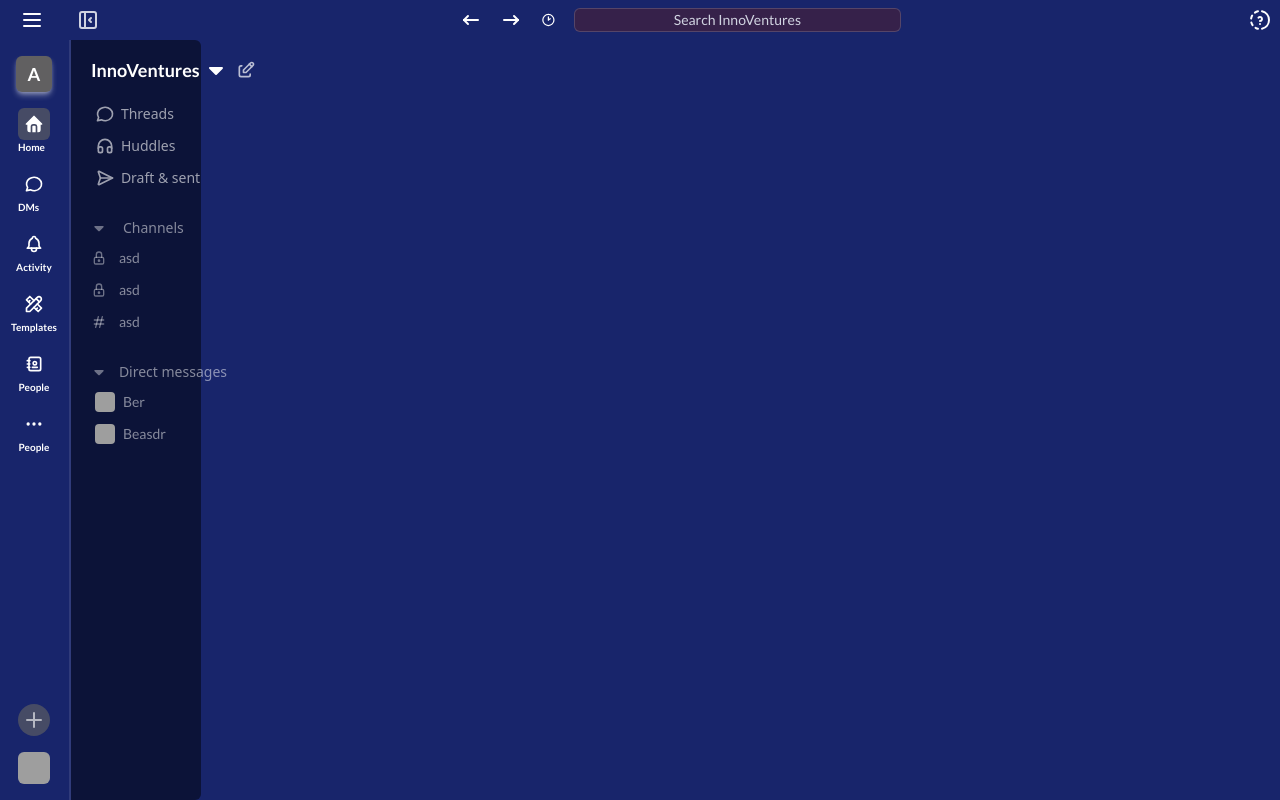
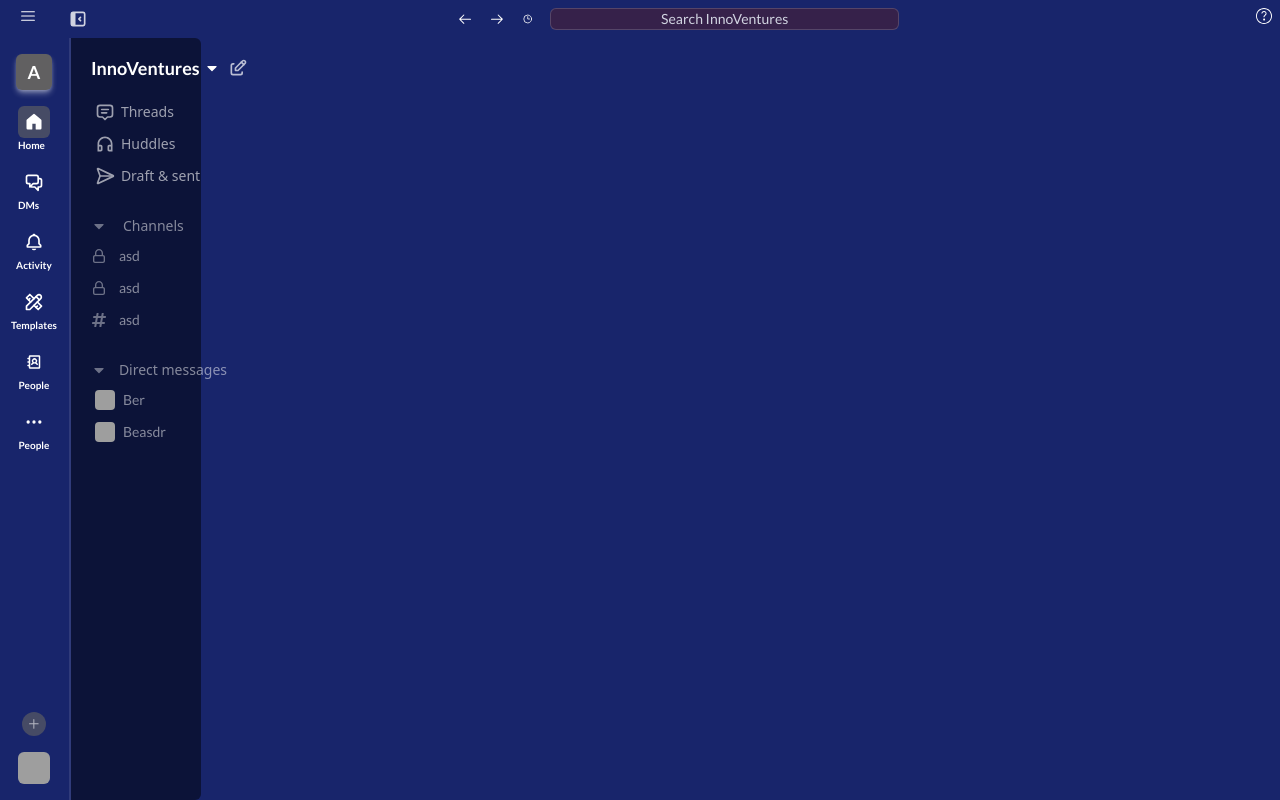
Before and after one commit to BerkantKazangirler/firebase-slack, a React (Vite) app: page /workspace in a window 1280 px wide. Built offline with nearby package versions, Linux system fonts and the light colour scheme; grey boxes are pictures that could not be loaded.

Commit message:
fix: 5846 requests were solved

```diff
--- a/package.json
+++ b/package.json
@@ -12,7 +12,6 @@
   "dependencies": {
     "@radix-ui/react-dropdown-menu": "^2.1.12",
     "@radix-ui/react-tooltip": "^1.2.4",
-    "@tabler/icons-react": "^3.31.0",
     "@types/node": "^22.14.1",
     "class-variance-authority": "^0.7.1",
     "classnames": "^2.5.1",
@@ -23,6 +22,7 @@
     "react": "^19.0.0",
     "react-dom": "^19.0.0",
     "react-hook-form": "^7.56.0",
+    "react-icons": "^5.5.0",
     "tailwind-merge": "^3.2.0",
     "tailwindcss-animate": "^1.0.7",
     "vite-plugin-svgr": "^4.3.0"
--- a/src/components/ui/header.tsx
+++ b/src/components/ui/header.tsx
@@ -1,14 +1,12 @@
+import { GoArrowLeft, GoArrowRight } from "react-icons/go";
+import { FaCaretLeft, FaCaretRight } from "react-icons/fa";
+import { LuClock3 } from "react-icons/lu";
 import {
-  IconArrowNarrowLeft,
-  IconArrowNarrowRight,
-  IconCaretLeftFilled,
-  IconCaretRightFilled,
-  IconClockHour2,
-  IconLayoutSidebarLeftCollapse,
-  IconLayoutSidebarLeftExpand,
-  IconMenu2,
-  IconProgressHelp,
-} from "@tabler/icons-react";
+  TbLayoutSidebarLeftCollapse,
+  TbLayoutSidebarLeftCollapseFilled,
+} from "react-icons/tb";
+import { TfiHelpAlt } from "react-icons/tfi";
+import { RxHamburgerMenu } from "react-icons/rx";
 import {
   Button,
   Tooltip,
@@ -26,7 +24,7 @@ export const Header = () => {
     <TooltipProvider>
       <div className="w-full flex flex-row p-2 justify-between">
         <div className="flex flex-row gap-8 px-3">
-          <IconMenu2 stroke={2} className="text-white" />
+          <RxHamburgerMenu className="text-white" />
 
           <Tooltip>
             <TooltipTrigger asChild>
@@ -35,15 +33,9 @@ export const Header = () => {
                 className="opacity-80"
               >
                 {collapse ? (
-                  <IconLayoutSidebarLeftExpand
-                    stroke={2}
-                    className="text-white"
-                  />
+                  <TbLayoutSidebarLeftCollapse className="text-white size-5" />
                 ) : (
-                  <IconLayoutSidebarLeftCollapse
-                    stroke={2}
-                    className="text-white"
-                  />
+                  <TbLayoutSidebarLeftCollapseFilled className="text-white size-5" />
                 )}
               </Button>
             </TooltipTrigger>
@@ -65,7 +57,7 @@ export const Header = () => {
           <Tooltip>
             <TooltipTrigger asChild>
               <Button>
-                <IconArrowNarrowLeft stroke={2} className="text-white" />
+                <GoArrowLeft className="text-white" />
               </Button>
             </TooltipTrigger>
             <TooltipContent className="bg-tooltip_bg gap-1 flex flex-col text-white rounded-md font-lato font-bold">
@@ -74,17 +66,14 @@ export const Header = () => {
                 <span className="bg-black rounded-sm leading-none p-1">
                   Alt
                 </span>
-                <IconCaretLeftFilled
-                  stroke={2}
-                  className="bg-black rounded-sm size-5 leading-none"
-                />
+                <FaCaretLeft className="bg-black rounded-sm size-5 leading-none" />
               </div>
             </TooltipContent>
           </Tooltip>
           <Tooltip>
             <TooltipTrigger asChild>
               <Button>
-                <IconArrowNarrowRight stroke={2} className="text-white" />
+                <GoArrowRight className="text-white" />
               </Button>
             </TooltipTrigger>
             <TooltipContent className="bg-tooltip_bg gap-1 flex flex-col text-white rounded-md font-lato font-bold">
@@ -93,16 +82,13 @@ export const Header = () => {
                 <span className="bg-black rounded-sm leading-none p-1">
                   Alt
                 </span>
-                <IconCaretRightFilled
-                  stroke={2}
-                  className="bg-black rounded-sm size-5 leading-none"
-                />
+                <FaCaretRight className="bg-black rounded-sm size-5 leading-none" />
               </div>
             </TooltipContent>
           </Tooltip>
           <Tooltip>
             <TooltipTrigger asChild className="cursor-pointer">
-              <IconClockHour2 stroke={2} className="text-white p-0.5" />
+              <LuClock3 className="text-white p-0.5 my-auto" />
             </TooltipTrigger>
             <TooltipContent className="bg-tooltip_bg gap-1 flex flex-col text-white rounded-md font-lato font-bold">
               <p>History</p>
@@ -129,7 +115,7 @@ export const Header = () => {
         </div>
         <Tooltip>
           <TooltipTrigger asChild className="cursor-pointer">
-            <IconProgressHelp stroke={2} className="text-white" />
+            <TfiHelpAlt className="text-white" />
           </TooltipTrigger>
           <TooltipContent className="bg-tooltip_bg gap-1 flex flex-col text-white rounded-md font-lato font-bold">
             <p>Help</p>
--- a/src/components/ui/sidebar.tsx
+++ b/src/components/ui/sidebar.tsx
@@ -16,29 +16,16 @@ import {
   TooltipProvider,
   TooltipTrigger,
 } from "@/components";
-import {
-  IconAddressBook,
-  IconAddressBookOff,
-  IconBell,
-  IconBellFilled,
-  IconCaretDown,
-  IconCaretDownFilled,
-  IconCaretRightFilled,
-  IconDots,
-  IconEdit,
-  IconHash,
-  IconHeadphones,
-  IconHome,
-  IconHomeFilled,
-  IconLock,
-  IconMessageCircle,
-  IconMessageCircleFilled,
-  IconPlus,
-  IconRocket,
-  IconSend2,
-  IconTools,
-  IconToolsOff,
-} from "@tabler/icons-react";
+import { GoHome, GoHomeFill, GoPlus } from "react-icons/go";
+import { TbDots, TbEdit, TbMessage2, TbTools } from "react-icons/tb";
+import { LuSendHorizontal } from "react-icons/lu";
+import { IoRocketOutline } from "react-icons/io5";
+import { FaCaretDown, FaCaretRight, FaHashtag } from "react-icons/fa";
+import { PiAddressBookBold, PiAddressBookFill } from "react-icons/pi";
+import { CgLock, CgHeadset } from "react-icons/cg";
+import { BiBell, BiSolidBell } from "react-icons/bi";
+import { HiOutlineChatAlt2 } from "react-icons/hi";
+import { HiChatBubbleLeftRight } from "react-icons/hi2";
 import classNames from "classnames";
 import { useLayoutContext } from "@/contexts";
 
@@ -147,12 +134,9 @@ export const Sidebar = () => {
                 )}
               >
                 {activeMenu == "Home" ? (
-                  <IconHomeFilled className="group-hover:scale-125 size-5 leading-none w-fit text-white transition-all" />
+                  <GoHomeFill className="group-hover:scale-125 size-5 leading-none w-fit text-white transition-all" />
                 ) : (
-                  <IconHome
-                    stroke={2}
-                    className="group-hover:scale-125 size-5 text-white transition-all"
-                  />
+                  <GoHome className="group-hover:scale-125 size-5 text-white transition-all" />
                 )}
               </div>
               <p className="text-white text-[10px] font-lato text-center font-bold cursor-pointer leading-none">
@@ -172,12 +156,9 @@ export const Sidebar = () => {
                 )}
               >
                 {activeMenu == "Message" ? (
-                  <IconMessageCircleFilled className="group-hover:scale-125 size-5 leading-none w-fit text-white transition-all" />
+                  <HiChatBubbleLeftRight className="group-hover:scale-125 size-5 leading-none w-fit text-white transition-all" />
                 ) : (
-                  <IconMessageCircle
-                    stroke={2}
-                    className="group-hover:scale-125 size-5 text-white transition-all"
-                  />
+                  <HiOutlineChatAlt2 className="group-hover:scale-125 size-5 text-white transition-all" />
                 )}
               </div>
               <p className="text-white text-[10px] font-lato text-center font-bold cursor-pointer leading-none">
@@ -197,12 +178,9 @@ export const Sidebar = () => {
                 )}
               >
                 {activeMenu == "Activity" ? (
-                  <IconBellFilled className="group-hover:scale-125 size-5 leading-none w-fit text-white transition-all" />
+                  <BiSolidBell className="group-hover:scale-125 size-5 leading-none w-fit text-white transition-all" />
                 ) : (
-                  <IconBell
-                    stroke={2}
-                    className="group-hover:scale-125 size-5 text-white transition-all"
-                  />
+                  <BiBell className="group-hover:scale-125 size-5 text-white transition-all" />
                 )}
               </div>
               <p className="text-white text-[10px] font-lato text-center font-bold cursor-pointer leading-none">
@@ -222,12 +200,9 @@ export const Sidebar = () => {
                 )}
               >
                 {activeMenu == "Templates" ? (
-                  <IconToolsOff className="group-hover:scale-125 size-5 leading-none w-fit text-white transition-all" />
+                  <TbTools className="group-hover:scale-125 size-5 fill-white leading-none w-fit transition-all" />
                 ) : (
-                  <IconTools
-                    stroke={2}
-                    className="group-hover:scale-125 size-5 text-white transition-all"
-                  />
+                  <TbTools className="group-hover:scale-125 size-5 text-white transition-all" />
                 )}
               </div>
               <p className="text-white text-[10px] font-lato text-center font-bold cursor-pointer leading-none">
@@ -247,12 +222,9 @@ export const Sidebar = () => {
                 )}
               >
                 {activeMenu == "People" ? (
-                  <IconAddressBookOff className="group-hover:scale-125 size-5 leading-none w-fit text-white transition-all" />
+                  <PiAddressBookFill className="group-hover:scale-125 size-4 leading-none w-fit text-white transition-all" />
                 ) : (
-                  <IconAddressBook
-                    stroke={2}
-                    className="group-hover:scale-125 size-5 text-white transition-all"
-                  />
+                  <PiAddressBookBold className="group-hover:scale-125 size-4 text-white transition-all" />
                 )}
               </div>
               <p className="text-white text-[10px] font-lato text-center font-bold cursor-pointer leading-none">
@@ -271,7 +243,7 @@ export const Sidebar = () => {
                   }
                 )}
               >
-                <IconDots className="group-hover:scale-125 size-5 leading-none w-fit text-white transition-all" />
+                <TbDots className="group-hover:scale-125 size-5 leading-none w-fit text-white transition-all" />
               </div>
               <p className="text-white text-[10px] font-lato text-center font-bold cursor-pointer leading-none">
                 People
@@ -282,11 +254,8 @@ export const Sidebar = () => {
           <div className="flex justify-end h-full gap-4 flex-col">
             <Tooltip>
               <TooltipTrigger asChild>
-                <div className="bg-active_menu_bg rounded-full p-1 group">
-                  <IconPlus
-                    stroke={2}
-                    className="text-white opacity-60 group-hover:scale-125 transition-all"
-                  />
+                <div className="bg-active_menu_bg rounded-full w-fit mx-auto p-1 group">
+                  <GoPlus className="text-white opacity-60 group-hover:scale-125 transition-all" />
                 </div>
               </TooltipTrigger>
               <TooltipContent className="bg-tooltip_bg gap-1 flex flex-col text-white rounded-md font-lato font-bold">
@@ -319,7 +288,7 @@ export const Sidebar = () => {
                     InnoVentures
                   </span>
 
-                  <IconCaretDownFilled className="text-white my-auto" />
+                  <FaCaretDown className="text-white my-auto" />
                 </Button>
               </DropdownMenuTrigger>
               <DropdownMenuContent className="w-64 font-lato border border-white/20">
@@ -341,7 +310,7 @@ export const Sidebar = () => {
                 <DropdownMenuSeparator />
                 <DropdownMenuItem className="flex flex-col">
                   <div className="flex flex-row gap-3">
-                    <IconRocket stroke={1} />
+                    <IoRocketOutline />
                     <span className="leading-none text-center my-auto">
                       Upgrade
                     </span>
@@ -408,7 +377,7 @@ export const Sidebar = () => {
             <Tooltip>
               <TooltipTrigger asChild>
                 <Button className="rounded-md transition-all hover:bg-workspace_name_bg text-white opacity-70 p-1">
-                  <IconEdit stroke={2} className="size-5" />
+                  <TbEdit className="size-5" />
                 </Button>
               </TooltipTrigger>
               <TooltipContent className="bg-tooltip_bg gap-1 flex flex-col text-white rounded-md font-lato font-bold">
@@ -419,15 +388,15 @@ export const Sidebar = () => {
           <div className="flex flex-col gap-6">
             <div className="flex flex-col px-2 gap-1">
               <Button className="flex hover:bg-white/20 px-4 h-7 p-0.5 rounded-sm flex-row gap-1.5 text-white opacity-60 text-sm">
-                <IconMessageCircle stroke={2} className="size-5 my-auto" />
+                <TbMessage2 className="size-5 my-auto" />
                 <span className="my-auto">Threads</span>
               </Button>
               <Button className="flex hover:bg-white/20 px-4 h-7 p-0.5 rounded-sm flex-row gap-1.5 text-white opacity-60 text-sm">
-                <IconHeadphones stroke={2} className="size-5 my-auto" />
+                <CgHeadset className="size-5 my-auto" />
                 <span className="my-auto">Huddles</span>
               </Button>
               <Button className="flex hover:bg-white/20 px-4 h-7 p-0.5 rounded-sm flex-row gap-1.5 text-white opacity-60 text-sm">
-                <IconSend2 stroke={2} className="size-5 my-auto" />
+                <LuSendHorizontal className="size-5 my-auto" />
                 <span className="my-auto">Draft & sent</span>
               </Button>
             </div>
@@ -438,17 +407,14 @@ export const Sidebar = () => {
                   className="rounded-md hover:bg-white/10 p-1 transition-all"
                 >
                   {channelListShow ? (
-                    <IconCaretDownFilled className="text-white/40 size-4" />
+                    <FaCaretDown className="text-white/40 size-4" />
                   ) : (
-                    <IconCaretRightFilled className="text-white/40 size-4" />
+                    <FaCaretRight className="text-white/40 size-4" />
                   )}
                 </Button>
                 <Button className="flex flex-row gap-0.5 my-auto">
                   <span className="text-white/50 text-sm">Channels</span>
-                  <IconCaretDown
-                    stroke={1}
-                    className="text-white group-hover:opacity-50 opacity-0 transition-all size-5"
-                  />
+                  <FaCaretDown className="text-white group-hover:opacity-50 opacity-0 transition-all size-5" />
                 </Button>
               </div>
               {channelListShow &&
@@ -469,9 +435,9 @@ export const Sidebar = () => {
                     )}
                   >
                     {data.public ? (
-                      <IconHash stroke={2} className="text-white/40 size-4" />
+                      <FaHashtag className="text-white/40 size-4" />
                     ) : (
-                      <IconLock stroke={2} className="text-white/40 size-4" />
+                      <CgLock className="text-white/40 size-4" />
                     )}
                     <span className="text-white/50 font-medium font-lato text-sm">
                       {data.name}
@@ -488,25 +454,22 @@ export const Sidebar = () => {
                     className="rounded-md hover:bg-white/10 p-1 transition-all"
                   >
                     {messageListShow ? (
-                      <IconCaretDownFilled className="text-white/40 size-4" />
+                      <FaCaretDown className="text-white/40 size-4" />
                     ) : (
-                      <IconCaretRightFilled className="text-white/40 size-4" />
+                      <FaCaretRight className="text-white/40 size-4" />
                     )}
                   </Button>
                   <Button className="flex flex-row gap-0.5 my-auto">
                     <span className="text-white/50 text-sm">
                       Direct messages
                     </span>
-                    <IconCaretDown
-                      stroke={1}
-                      className="text-white group-hover:opacity-50 opacity-0 transition-all size-5"
-                    />
+                    <FaCaretDown className="text-white group-hover:opacity-50 opacity-0 transition-all size-5" />
                   </Button>
                 </div>
                 <Tooltip>
                   <TooltipTrigger asChild>
                     <Button className="hidden group-hover:bg-white/5 px-0.5 rounded-md group-hover:flex">
-                      <IconPlus stroke={2} className="text-white/40 size-5" />
+                      <GoPlus className="text-white/40 size-5" />
                     </Button>
                   </TooltipTrigger>
                   <TooltipContent className="bg-tooltip_bg gap-1 flex flex-col text-white rounded-md font-lato font-bold">
--- a/src/components/ui/workspace.tsx
+++ b/src/components/ui/workspace.tsx
@@ -1,7 +1,7 @@
 import { useState } from "react";
 import { Button } from "@/components";
 import classNames from "classnames";
-import { IconPlus } from "@tabler/icons-react";
+import { GoPlus } from "react-icons/go";
 
 export const Workspace = () => {
   const [activeWorkspace, setActiveWorkspace] = useState<string | null>("A");
@@ -57,7 +57,7 @@ export const Workspace = () => {
         </span>
       </Button>
       <Button className="size-8 opacity-50 group text-white font-lato flex transition-all justify-center font-bold rounded-xl">
-        <IconPlus stroke={2} />
+        <GoPlus />
       </Button>
     </div>
   );
```
Also changed, not shown: 1 other file (tests, documents, lock files or other folders).
